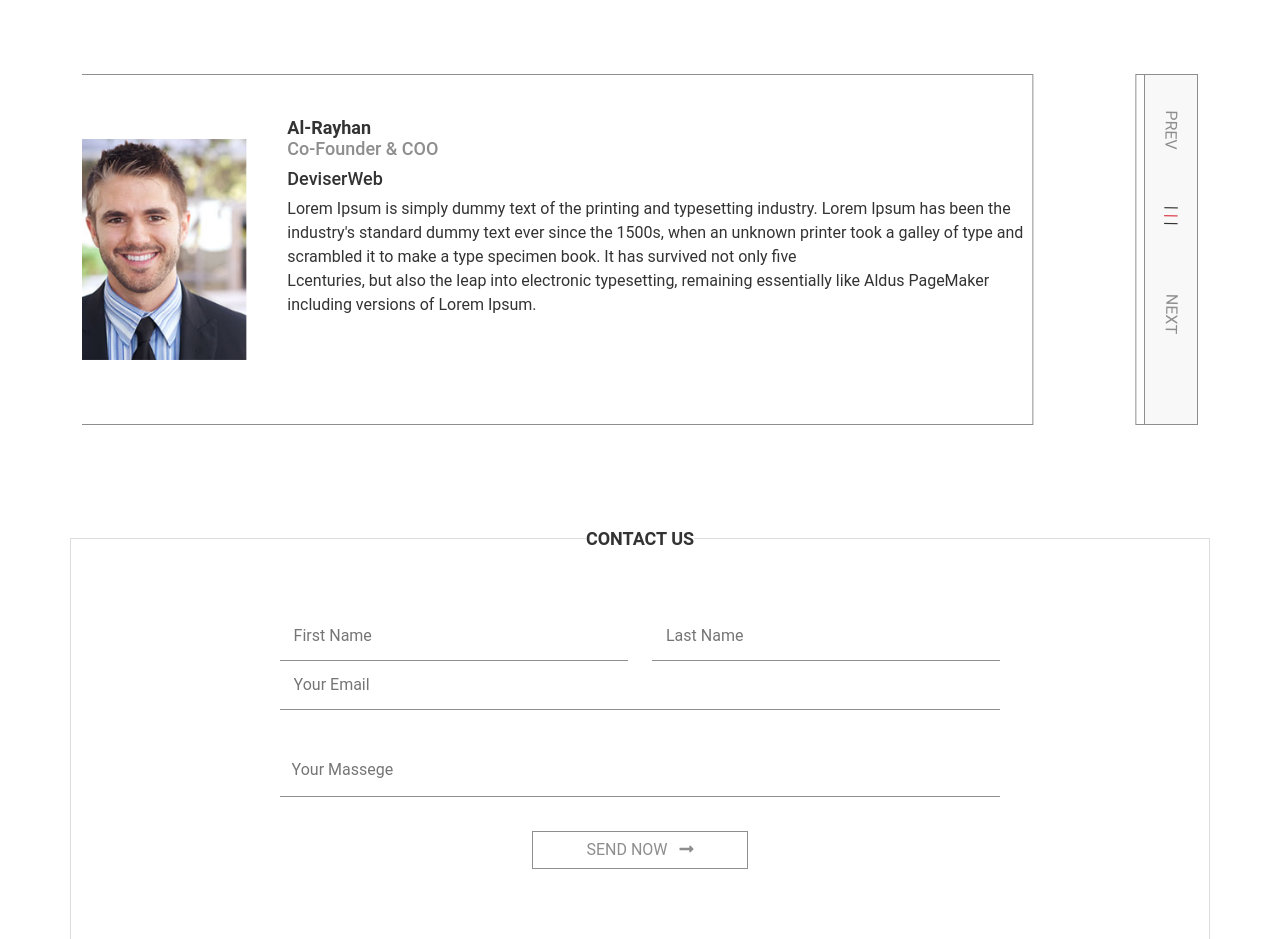
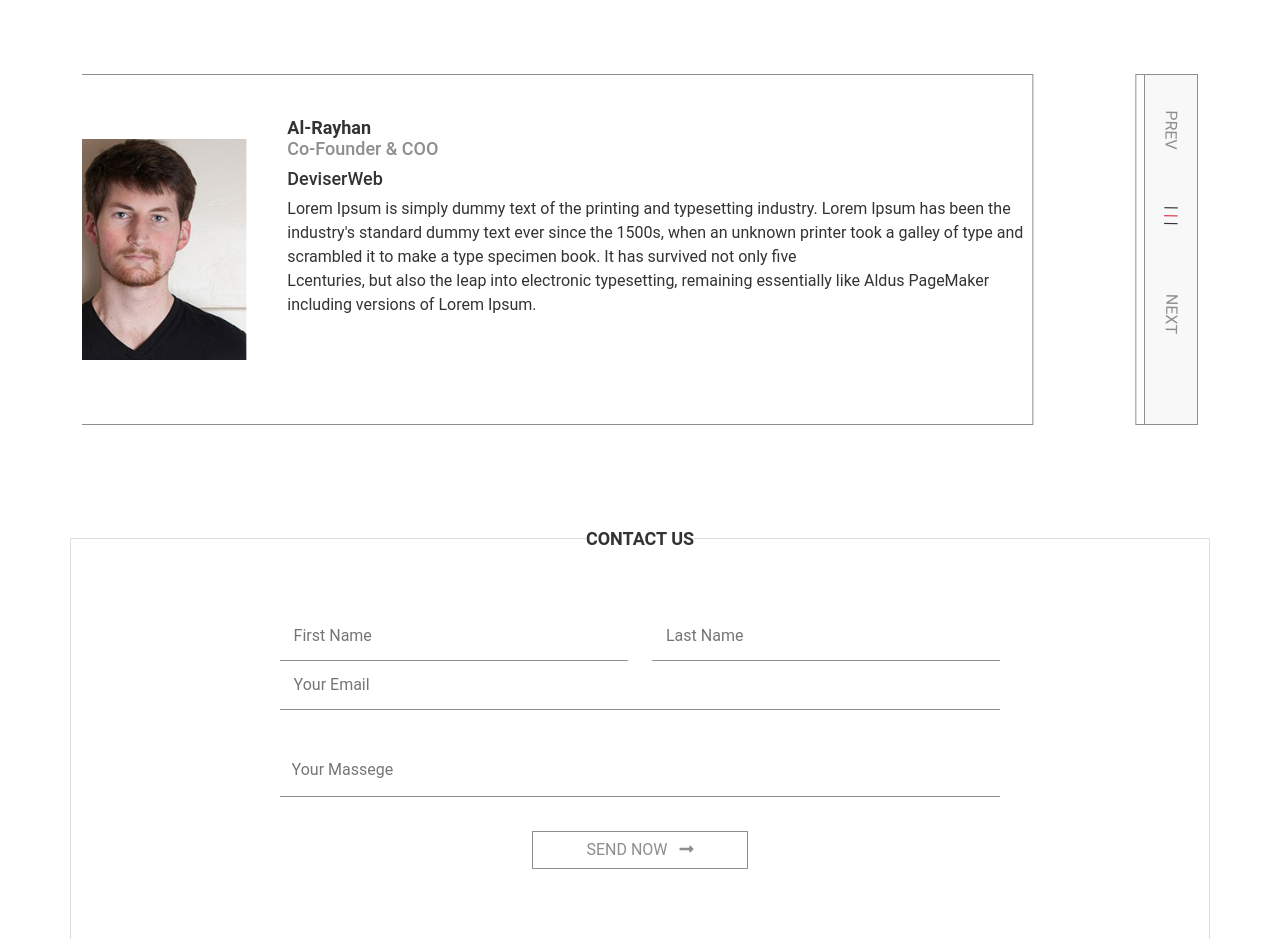
Before and after one commit to tanzirrahmanrifat/Nipro, a plain HTML site: page index.html in a window 1280 px wide. Shown: the part 4840-5779 px from the top of the page. Drawn offline with Linux system fonts and the light colour scheme; some icons are missing.

Commit message:
Add files via upload

```diff
--- a/index.html
+++ b/index.html
@@ -672,7 +672,7 @@
          <div class="row">
           <div class="col-lg-3 col-md-3 col-sm-7">
             <div class="c_img">
-                <img src="images/wh4.jpg" class="img-fluid" alt="tinyone"></div>
+                <img src="images/wh2.jpg" class="img-fluid" alt="tinyone"></div>
           </div>
            <!-- slider images -->
 
@@ -707,7 +707,7 @@
              <div class="row">
               <div class="col-lg-3 col-md-3 col-sm-7">
                 <div class="c_img">
-                    <img src="images/wh4.jpg" class="img-fluid" alt="tinyone"></div>
+                    <img src="images/wh3.jpg" class="img-fluid" alt="tinyone"></div>
               </div>
                <!-- slider images -->
 
```
